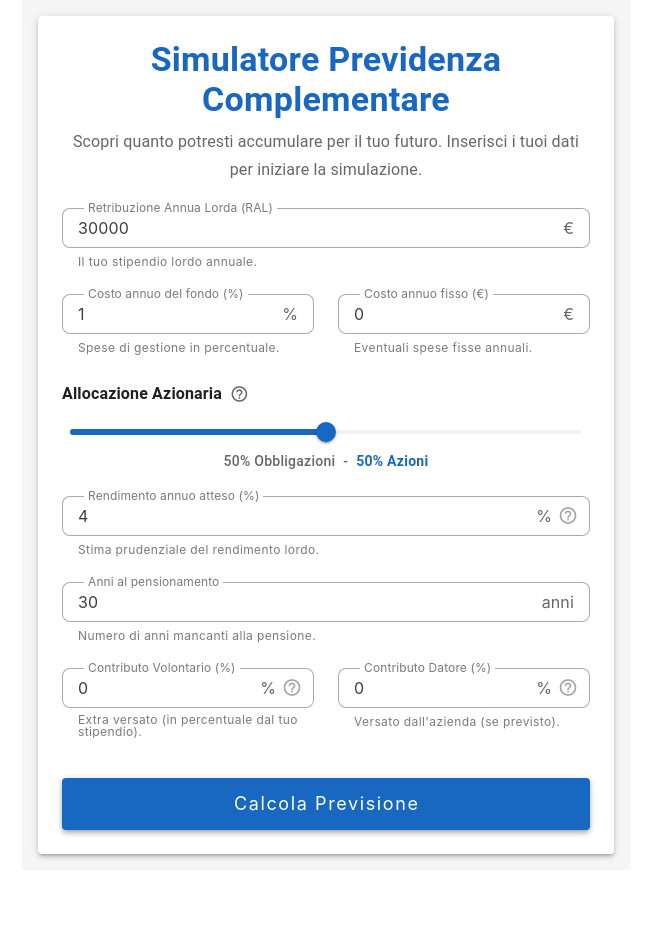
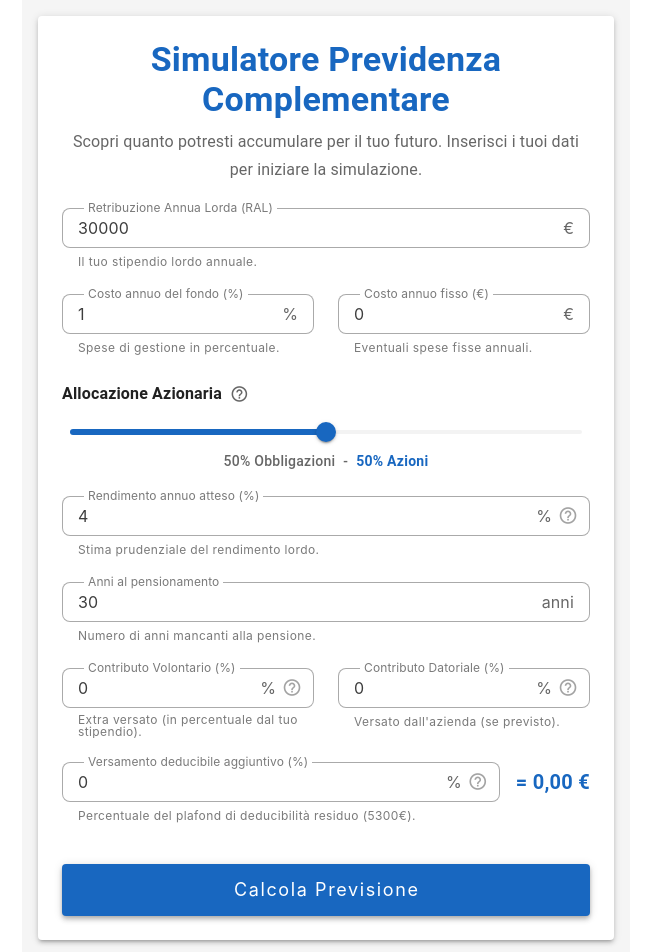
Before and after one commit to tommasogangemi/simula-previdenza, a Vue app: page / in a window 1280 px wide. Shown: the top 952 px of the page, without its empty margins (10-661 px from the left). Before the commit the page ends 870 px from the top, so only its background shows below. Built offline with nearby package versions, Linux system fonts and the light colour scheme; the HTML template or start-up script is replaced by a standard one.

Commit message:
feat: add additional deductible contribution field and refactor utils

```diff
--- a/src/App.vue
+++ b/src/App.vue
@@ -12,6 +12,7 @@ const formData = ref<PensionFundData>({
   yearsToRetirement: 30,
   voluntaryContributionPercent: 0,
   employerContributionPercent: 0,
+  additionalDeductibleContributionPercent: 0,
 })
 
 const submitForm = () => {
--- a/src/components/PensionForm.vue
+++ b/src/components/PensionForm.vue
@@ -1,11 +1,30 @@
 <script setup lang="ts">
+import { computed } from 'vue'
 import type { PensionFundData } from '../types'
+import { DEDUCTIBLE_LIMIT } from '../constants'
+import { formatCurrency } from '../utils'
 
 const formData = defineModel<PensionFundData>({ required: true })
 
 const emit = defineEmits<{
   (e: 'submit'): void
 }>()
+
+const voluntaryAmount = computed(() => {
+  return (formData.value.annualSalary * formData.value.voluntaryContributionPercent) / 100
+})
+
+const employerAmount = computed(() => {
+  return (formData.value.annualSalary * formData.value.employerContributionPercent) / 100
+})
+
+const remainingDeductible = computed(() => {
+  return Math.max(0, DEDUCTIBLE_LIMIT - voluntaryAmount.value - employerAmount.value)
+})
+
+const additionalContributionAmount = computed(() => {
+  return (remainingDeductible.value * formData.value.additionalDeductibleContributionPercent) / 100
+})
 </script>
 
 <template>
@@ -196,7 +215,7 @@ const emit = defineEmits<{
       <v-col cols="12" md="6">
         <v-text-field
           v-model.number="formData.employerContributionPercent"
-          label="Contributo Datore (%)"
+          label="Contributo Datoriale (%)"
           type="number"
           min="0"
           max="100"
@@ -229,6 +248,49 @@ const emit = defineEmits<{
         </v-text-field>
       </v-col>
 
+      <v-col cols="12">
+        <div class="d-flex gap-4">
+          <v-text-field
+            v-model.number="formData.additionalDeductibleContributionPercent"
+            label="Versamento deducibile aggiuntivo (%)"
+            type="number"
+            min="0"
+            max="100"
+            step="0.1"
+            suffix="%"
+            :hint="`Percentuale del plafond di deducibilità residuo (${DEDUCTIBLE_LIMIT}€).`"
+            persistent-hint
+            variant="outlined"
+            color="primary"
+          >
+            <template v-slot:append-inner>
+              <v-tooltip location="top">
+                <template v-slot:activator="{ props }">
+                  <v-icon
+                    v-bind="props"
+                    icon="mdi-help-circle-outline"
+                    size="small"
+                    color="medium-emphasis"
+                  ></v-icon>
+                </template>
+
+                <span>
+                  Ogni anno versamenti al fondo pensione fino ad un ammontare di
+                  {{ DEDUCTIBLE_LIMIT }}€ sono deducibili ed abbassano il montante IRPEF. A questo
+                  ammontare concorrono versamenti volontari in percentuale, versamenti datoriali e
+                  versamenti aggiuntivi. Più alto è il proprio scaglione IRPEF più efficiente è
+                  versare fino a saturare il plafond di deducibilità residuo.
+                </span>
+              </v-tooltip>
+            </template>
+          </v-text-field>
+
+          <div class="text-h6 font-weight-bold ml-4 mt-1 text-primary">
+            = {{ formatCurrency(additionalContributionAmount) }}
+          </div>
+        </div>
+      </v-col>
+
       <v-col cols="12" class="mt-4">
         <v-btn
           type="submit"
--- /dev/null
+++ b/src/constants.ts
@@ -0,0 +1 @@
+export const DEDUCTIBLE_LIMIT = 5300
--- a/src/types.ts
+++ b/src/types.ts
@@ -7,4 +7,5 @@ export interface PensionFundData {
   yearsToRetirement: number
   voluntaryContributionPercent: number
   employerContributionPercent: number
+  additionalDeductibleContributionPercent: number
 }
--- /dev/null
+++ b/src/utils.ts
@@ -0,0 +1,3 @@
+export const formatCurrency = (value: number): string => {
+  return new Intl.NumberFormat('it-IT', { style: 'currency', currency: 'EUR' }).format(value)
+}
```
